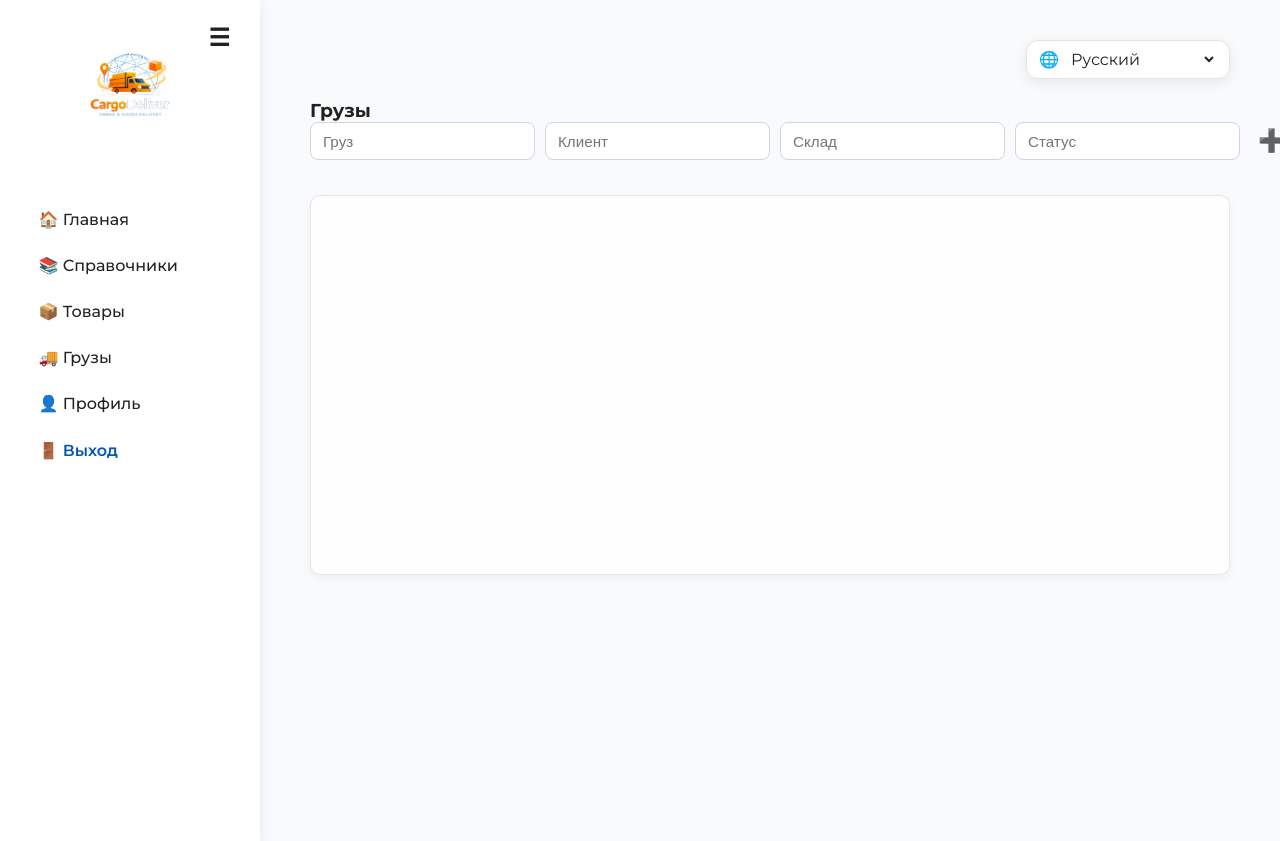
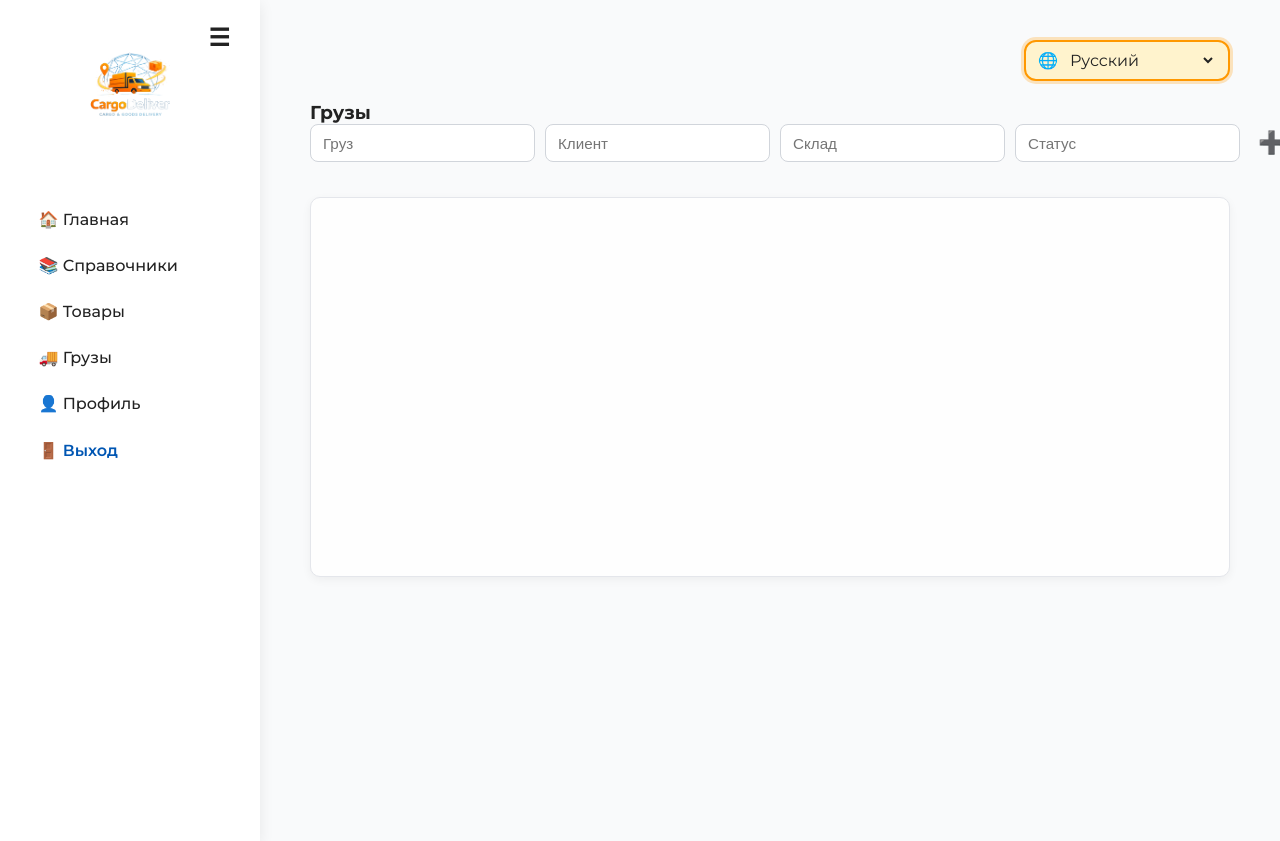
Before and after one commit to Aalam2000/cargo, a Django app: page /cargos/ in a window 1280 px wide. Run offline with Django 4.2, Linux system fonts and the light colour scheme; the visitor is signed in with stand-in values (Sample User, id 1); data that the repository does not hold is empty; parts of the project's set-up code (start-up, migrations or seed data) failed here and were passed over.

Commit message:
staticfiles тест

```diff
--- a/web/static/css/base.css
+++ b/web/static/css/base.css
@@ -602,11 +602,11 @@ html, body {
     display: inline-flex;
     align-items: center;
     gap: 8px;
-    background: #fff;
-    border: 1px solid var(--border);
+    background: #fff3cd;
+    border: 2px solid #ff9800;
     border-radius: 12px;
     padding: 8px 12px;
-    box-shadow: var(--shadow);
+    box-shadow: 0 0 0 3px rgba(255, 152, 0, 0.25);
 }
 
 .lang-switcher__label {
```
